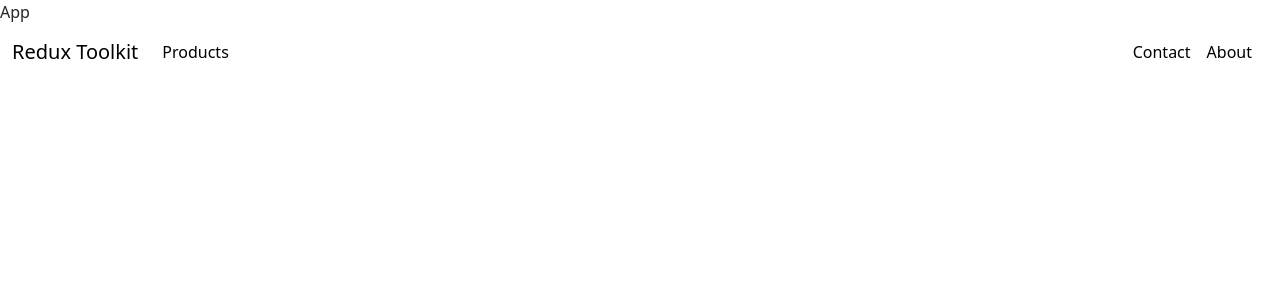
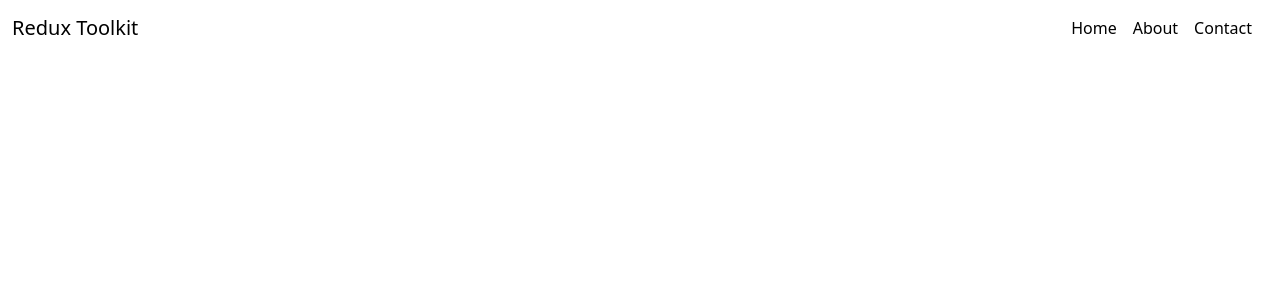
Before and after one commit to Nkugavarathan/Printer-website, a React (Vite) app: page / in a window 1280 px wide. Shown: the top 300 px of the page. Built offline with nearby package versions, Linux system fonts and the light colour scheme.

Commit message:
animation package installed

```diff
--- a/package.json
+++ b/package.json
@@ -10,6 +10,7 @@
     "preview": "vite preview"
   },
   "dependencies": {
+    "animated-backgrounds": "^1.1.0",
     "bootstrap": "^5.3.3",
     "react": "^19.0.0",
     "react-bootstrap": "^2.10.9",
--- a/src/App.jsx
+++ b/src/App.jsx
@@ -1,9 +1,10 @@
 import React from "react"
 import Navbar from "./components/Navbar"
+import { AnimatedBackground } from "animated-backgrounds"
+
 export default function App() {
   return (
     <div>
-      App
       <Navbar />
     </div>
   )
--- a/src/components/Navbar.jsx
+++ b/src/components/Navbar.jsx
@@ -32,16 +32,12 @@ export default function CustomNavbar() {
       <Container fluid>
         <Navbar.Brand href="#">Redux Toolkit</Navbar.Brand>
         <Navbar.Toggle aria-controls="navbarScroll" />
-        <Navbar.Collapse id="navbarScroll">
-          <Nav className="me-auto my-2 my-lg-0">
-            <Nav.Link href="#">Products</Nav.Link>
-          </Nav>
-        </Navbar.Collapse>
 
         <Navbar.Collapse className="justify-content-end me-2">
           <Nav>
+            <Nav.Link href="#">Home</Nav.Link>
+            <Nav.Link href="#">About</Nav.Link>
             <Nav.Link href="#">Contact</Nav.Link>
-            <Nav.Link href="#">About</Nav.Link>
           </Nav>
         </Navbar.Collapse>
       </Container>
```
Also changed, not shown: 1 other file (tests, documents, lock files or other folders).
